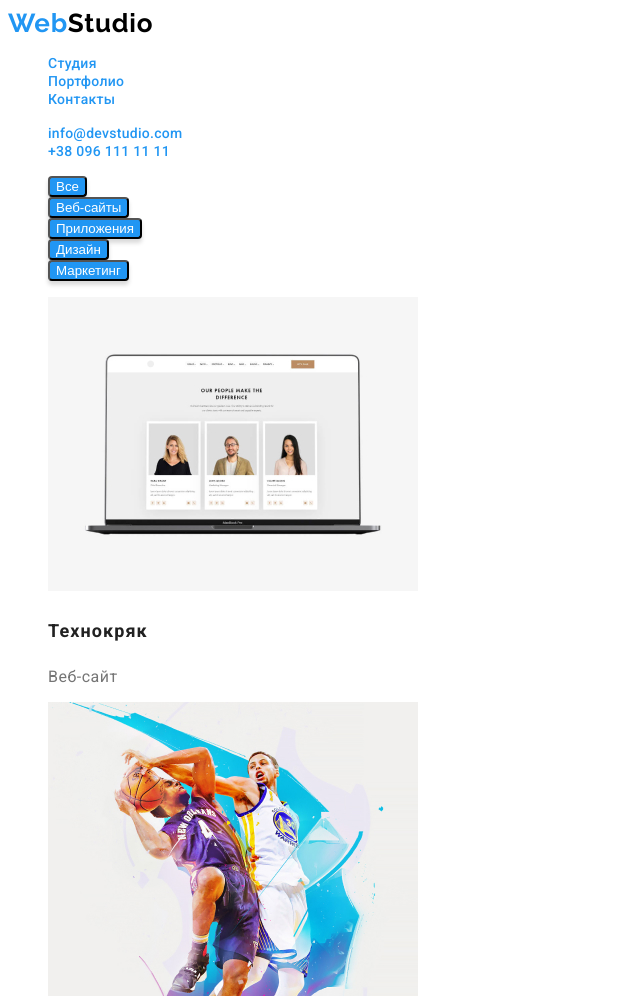
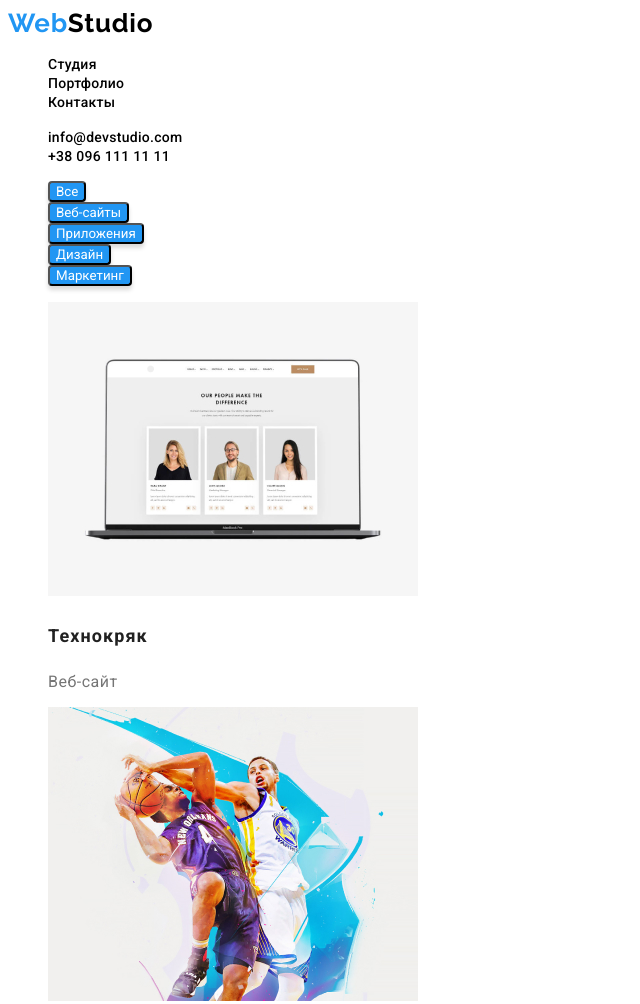
Before and after one commit to Dudinkina/goit-markup-hw-02, a plain HTML site: page portfolio.html in a window 1280 px wide. Shown: the top 1004 px of the page, without its empty margins (0-640 px from the left). Drawn offline with Linux system fonts and the light colour scheme.

Commit message:
ДЗ №2 откорректировано повторно
Все правки ментора учтены, исправления внесены

```diff
--- a/CSS/styles.css
+++ b/CSS/styles.css
@@ -1,11 +1,34 @@
-* {
+html {
+  box-sizing: border-box;
+}
+
+*,
+* ::before,
+* ::after {
   text-decoration: none;
   list-style: none;
+  box-sizing: inherit;
+}
+
+.container {
+  width: 1230px;
+}
+
+:root {
+  --title-font: 'Roboto', sans-serif;
+  --text-font: 'Roboto', sans-serif;
 }
 
 body {
-  font: ;
+  font-family: var(--text-font);
+  color: #212121;
 }
+
+/* ===================== COMPONENTS ===================== */
+
+/* ===================== END COMPONENTS ===================== */
+
+/* ===================== HEADER ===================== */
 
 .header-container {
   background: #ffffff;
@@ -33,12 +56,12 @@ body {
   line-height: 1, 143;
   letter-spacing: 0.02em;
   text-align: left;
-  color: rgb(33, 150, 243);
+  color: black;
 }
 
 .site-nav .link:hover,
 .site-nav .link:focus {
-  color: black;
+  color: rgb(33, 150, 243);
 }
 
 .contacts .link {
@@ -48,12 +71,16 @@ body {
   font-size: 14px;
   line-height: 1, 143;
   letter-spacing: 0.02em;
+  color: #000000;
+}
+
+.contacts .link:hover {
   color: #2196f3;
 }
 
-.contacts .link:hover {
-  color: black;
-}
+/* ===================== END HEADER ===================== */
+
+/* ===================== HERO ===================== */
 
 .hero-container {
   background: #2f303a;
@@ -76,7 +103,12 @@ body {
   background: #2196f3;
   box-shadow: 0px 4px 4px rgba(0, 0, 0, 0.15);
   border-radius: 4px;
+  font-family: Roboto;
 }
+
+/* ===================== END HERO ===================== */
+
+/* =====================  ADVANTAGES ===================== */
 
 .advantages-item {
   font-family: Roboto;
@@ -97,10 +129,12 @@ body {
   font-size: 14px;
   line-height: 1, 714;
   letter-spacing: 0.03em;
-
   color: #757575;
 }
 
+/* ===================== END ADVANTAGES ===================== */
+
+/* ===================== WHAT WE ARE DOING ===================== */
 .what-are-we-doing-title {
   font-family: Roboto;
   font-style: normal;
@@ -112,6 +146,10 @@ body {
 
   color: #212121;
 }
+
+/* ===================== END WHAT WE ARE DOING ===================== */
+
+/* ===================== OUR TEAM ===================== */
 
 .our-team-title {
   font-family: Roboto;
@@ -151,9 +189,14 @@ body {
   color: #757575;
 }
 
+/* ===================== END OUR TEAM ===================== */
+
+/* ===================== FOOTER ===================== */
+
 .footer-container {
   background: #2f303a;
   text-decoration: none;
+  color: #ffffff;
 }
 
 .logo-footer-accent {
@@ -165,9 +208,7 @@ body {
   font-weight: normal;
   font-size: 14px;
   line-height: 1, 714;
-
   letter-spacing: 0.03em;
-
   color: #ffffff;
 }
 
@@ -181,6 +222,10 @@ body {
 
   color: rgba(255, 255, 255, 0.6);
 }
+
+/* =====================END FOOTER ===================== */
+
+/* ===================== PORTFOLIO ===================== */
 
 .portfolio-item {
   font-family: Roboto;
@@ -208,4 +253,5 @@ body {
   background: #2196f3;
   box-shadow: 0px 4px 4px rgba(0, 0, 0, 0.15);
   border-radius: 4px;
+  font-family: Roboto;
 }
--- a/portfolio.html
+++ b/portfolio.html
@@ -1,17 +1,15 @@
 <!DOCTYPE html>
-<html lang="en">
+<html lang="ru">
   <head>
     <meta charset="UTF-8" />
     <meta name="viewport" content="width=device-width, initial-scale=1.0" />
     <title>Document</title>
     <link rel="preconnect" href="https://fonts.gstatic.com" />
-    <link href="
     <link rel="preconnect" href="https://fonts.gstatic.com" />
     <link
       href="https://fonts.googleapis.com/css2?family=Oleo+Script&family=Raleway:wght@700&family=Roboto:wght@400;500;700;900&display=swap"
       rel="stylesheet"
     />
-
     <link rel="stylesheet" href="./CSS/styles.css" />
   </head>
 
@@ -19,9 +17,7 @@
     <!-- Шапка сайта -->
     <header class="header-container">
       <nav>
-        <a href="./index.html" class="logo-header"
-          >Web<span class="logo-header-accent">Studio</span></a
-        >
+        <a href="./index.html" class="logo-header">Web<span class="logo-header-accent">Studio</span></a>
 
         <ul class="site-nav list">
           <li><a href="./index.html" class="link">Студия</a></li>
@@ -32,9 +28,7 @@
 
       <ul class="contacts list">
         <li>
-          <a href="mailto:info@devstudio.com" class="link"
-            >info@devstudio.com</a
-          >
+          <a href="mailto:info@devstudio.com" class="link">info@devstudio.com</a>
         </li>
         <li><a href="tel:+380961111111" class="link">+38 096 111 11 11</a></li>
       </ul>
@@ -116,27 +110,21 @@
 
     <footer class="footer-container">
       <section>
-        <a href="./index.html" class="logo-header"
-          >Web<span class="logo-footer-accent">Studio</span></a
-        >
+        <a href="./index.html" class="logo-header">Web<span class="logo-footer-accent">Studio</span></a>
         <address>
           <ul>
             <li class="footer-address">
-              <a href="https://goo.gl/maps/FvVBDCfvgTaoDqRA9" target="_blank"
+              <a class="footer-address" href="https://goo.gl/maps/FvVBDCfvgTaoDqRA9" target="_blank"
                 >г. Киев, пр-т Леси Украинки, 26</a
               >
             </li>
-            <br />
+
             <li>
-              <a href="mailto:info@example.com" class="footer-contacts"
-                >info@example.com</a
-              >
+              <a href="mailto:info@example.com" class="footer-contacts">info@example.com</a>
               <br />
             </li>
             <li>
-              <a href="tel:+380991111111" class="footer-contacts"
-                >+38 099 111 11 11</a
-              >
+              <a href="tel:+380991111111" class="footer-contacts">+38 099 111 11 11</a>
             </li>
           </ul>
         </address>
```
Also changed, not shown: index.html (+6 -10 lines), .prettierrc.json, 1 other file.
